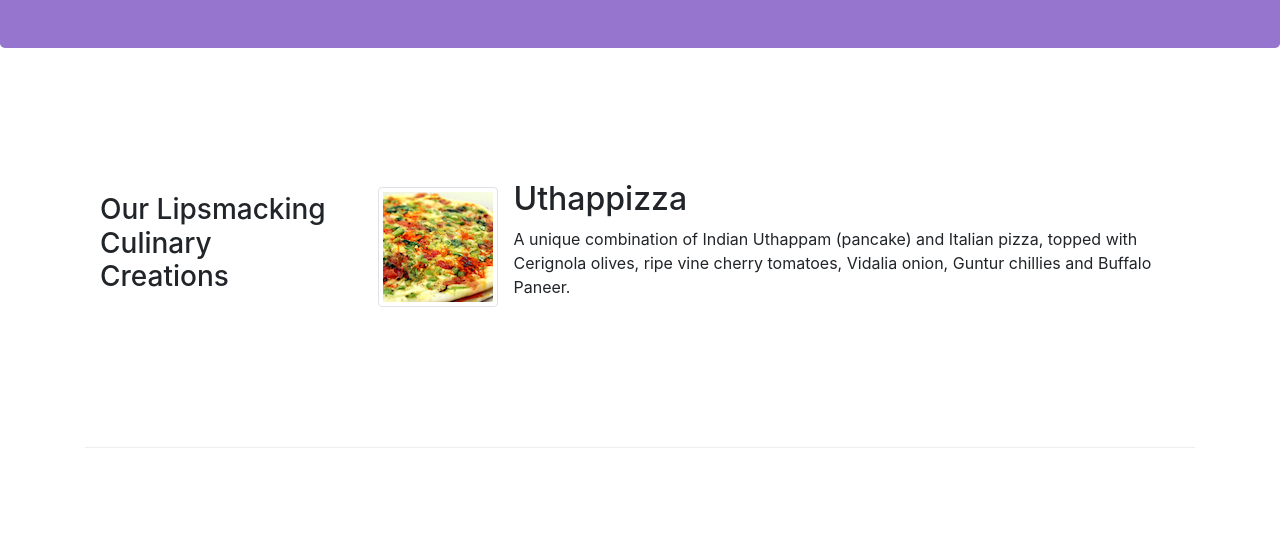
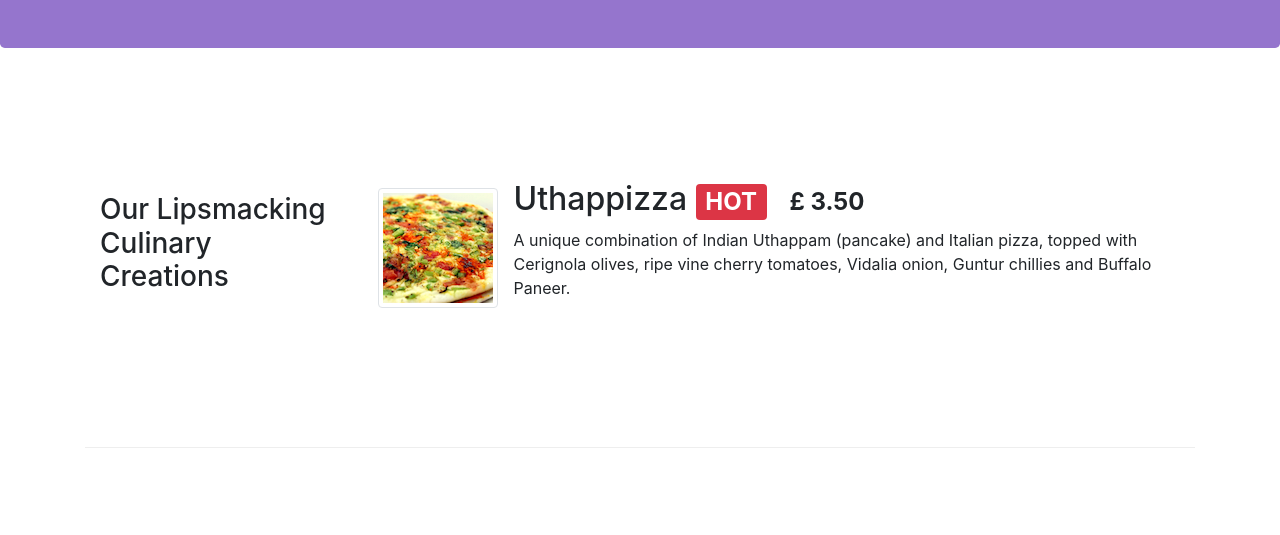
Before and after one commit to AnySupport/conFusion, a website: page index.html in a window 1280 px wide. Shown: the part 265-800 px from the top of the page. Drawn offline with nearby package versions, Linux system fonts and the light colour scheme.

Commit message:
Bootstrap - Alerting Users

```diff
--- a/index.html
+++ b/index.html
@@ -64,7 +64,7 @@
                 <div class="media">
                     <img class="d-flex mr-3 img-thumbnail align-self-center" src="img/uthappizza.png" alt="uthapizza">
                     <div class="media-body">
-                        <h2 class="mt-0">Uthappizza</h2>
+                        <h2 class="mt-0">Uthappizza <span class="badge badge-danger">HOT</span> <span class="badge badge-pill badge-default"> £ 3.50</span></h2>
                         <p class="hidden-xs-down">A unique combination of Indian Uthappam (pancake) and Italian pizza, topped with Cerignola olives, ripe vine cherry tomatoes, Vidalia onion, Guntur chillies and Buffalo Paneer.</p>
                     </div>
                 </div>
```
